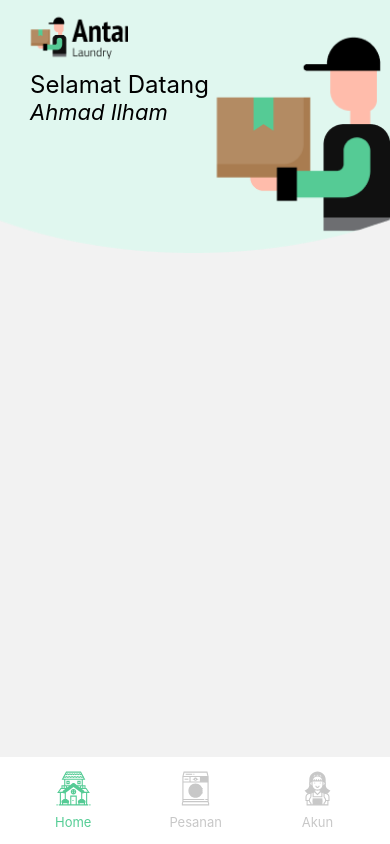
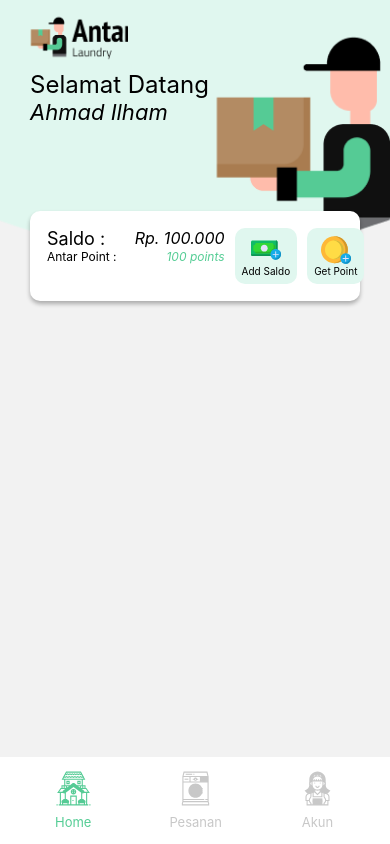
Before and after one commit to ahmadilham13/expo-mobile-apps, a React Native app: screen /Home in a window 390 px wide. Built offline with nearby package versions, Linux system fonts and the light colour scheme.

Commit message:
Add: saldo component

```diff
--- /dev/null
+++ b/src/assets/icon/addSaldo.jsx
@@ -0,0 +1,26 @@
+import Svg, { Path, Defs, ClipPath, G, Rect } from "react-native-svg"
+
+const addSaldo = () => {
+  return (
+    <Svg width="30" height="30" viewBox="0 0 30 30" fill="none" xmlns="http://www.w3.org/2000/svg">
+        <G clip-path="url(#clip0_1_174)">
+            <Path d="M25.0106 20.9171H1.51863C0.680008 20.9171 0 20.2373 0 19.3984V6.90926C0 6.07063 0.680008 5.39062 1.51863 5.39062H25.0106C25.8492 5.39062 26.5292 6.07063 26.5292 6.90926V19.3984C26.5292 20.2373 25.8492 20.9171 25.0106 20.9171Z" fill="#10BB67"/>
+            <Path d="M25.0106 5.39062H24.9433V17.6559C24.9433 18.5335 24.2319 19.2448 23.3542 19.2448H0V19.3984C0 20.2373 0.680008 20.9171 1.51863 20.9171H25.0106C25.8492 20.9171 26.5292 20.2373 26.5292 19.3984V6.90926C26.5292 6.07063 25.8492 5.39062 25.0106 5.39062Z" fill="#0D9653"/>
+            <Path d="M2.70621 10.1724C2.44803 10.2246 2.26355 10.451 2.26355 10.7142V15.3577C2.26355 15.6205 2.44872 15.8475 2.70621 15.8995C3.646 16.089 4.36629 16.87 4.47478 17.8267C4.50636 18.1064 4.74234 18.3165 5.02386 18.3165H21.5052C21.786 18.3165 22.0227 18.1059 22.0543 17.8267C22.1628 16.87 22.8831 16.089 23.8228 15.8995C24.081 15.8473 24.2655 15.6212 24.2655 15.3577V10.7142C24.2655 10.4514 24.0806 10.2246 23.8228 10.1724C22.949 9.99619 22.2607 9.30771 22.0843 8.43407C22.0323 8.17589 21.8059 7.99141 21.5427 7.99141H4.98633C4.72357 7.99141 4.49675 8.17635 4.44479 8.43407C4.26833 9.30771 3.58008 9.99619 2.70621 10.1724Z" fill="#32D736"/>
+            <Path d="M22.5996 9.46587V13.035C22.5996 13.616 22.2533 14.1401 21.7197 14.3701C21.1469 14.6171 20.6998 15.0973 20.4957 15.6878C20.295 16.2675 19.7413 16.6505 19.1279 16.6505H3.9679C4.25079 16.9872 4.42543 17.3952 4.47441 17.8269C4.50623 18.1066 4.7422 18.3165 5.0235 18.3165H21.5053C21.7861 18.3165 22.0228 18.1059 22.0544 17.8267C22.1629 16.87 22.8831 16.089 23.8229 15.8995C24.0811 15.8473 24.2656 15.6212 24.2656 15.3577V10.7142C24.2656 10.4514 24.0807 10.2246 23.8232 10.1724C23.3402 10.0749 22.914 9.82086 22.5996 9.46587Z" fill="#2AB52D"/>
+            <Path d="M16.6913 13.1538C16.6913 15.0465 15.1571 16.5804 13.2647 16.5804C11.372 16.5804 9.83807 15.0465 9.83807 13.1538C9.83807 11.2614 11.372 9.72725 13.2647 9.72725C15.1571 9.72725 16.6913 11.2614 16.6913 13.1538Z" fill="#E1E3FA"/>
+            <Path d="M30 19.3561C30 22.2814 27.6286 24.6529 24.7032 24.6529C21.7779 24.6529 19.4064 22.2814 19.4064 19.3561C19.4064 16.4307 21.7779 14.0593 24.7032 14.0593C27.6286 14.0593 30 16.4307 30 19.3561Z" fill="#17ACE8"/>
+            <Path d="M28.3996 15.5628C28.7793 16.3165 28.9938 17.1675 28.9938 18.0688C28.9938 21.1494 26.4965 23.6467 23.4159 23.6467C22.5146 23.6467 21.6634 23.4322 20.9099 23.0525C21.8721 24.0395 23.2159 24.6529 24.7032 24.6529C27.6285 24.6529 30 22.2814 30 19.3561C30 17.8688 29.3868 16.525 28.3996 15.5628Z" fill="#1391C4"/>
+            <Path d="M27.4427 18.9034H25.1559V16.6166C25.1559 16.3667 24.9532 16.1639 24.7032 16.1639C24.4533 16.1639 24.2505 16.3667 24.2505 16.6166V18.9034H21.964C21.7138 18.9034 21.5112 19.1059 21.5112 19.3561C21.5112 19.606 21.7138 19.8088 21.964 19.8088H24.2505V22.0953C24.2505 22.3455 24.4533 22.5481 24.7032 22.5481C24.9534 22.5481 25.1559 22.3455 25.1559 22.0953V19.8088H27.4427C27.6926 19.8088 27.8952 19.606 27.8952 19.3561C27.8952 19.1061 27.6926 18.9034 27.4427 18.9034Z" fill="#E1E3FA"/>
+        </G>
+        <Defs>
+            <ClipPath id="clip0_1_174">
+                <Rect width="30" height="30" fill="white"/>
+            </ClipPath>
+        </Defs>
+    </Svg>
+
+  )
+}
+
+export default addSaldo
--- /dev/null
+++ b/src/assets/icon/getPoint.jsx
@@ -0,0 +1,18 @@
+import Svg, { Path } from "react-native-svg"
+
+const getPoint = () => {
+  return (
+    <Svg width="30" height="30" viewBox="0 0 30 30" fill="none" xmlns="http://www.w3.org/2000/svg">
+        <Path d="M26.8659 14.7221C26.8659 22.1409 20.8518 28.155 13.4331 28.155C6.0141 28.155 0 22.1409 0 14.7221C0 7.30316 6.0141 1.28906 13.4331 1.28906C20.8518 1.28906 26.8659 7.30316 26.8659 14.7221Z" fill="#FEB836"/>
+        <Path d="M13.4331 1.28906C13.0209 1.28906 12.6116 1.30783 12.2088 1.34422C19.0544 1.96198 24.4206 7.71561 24.4206 14.7221C24.4206 21.7287 19.0538 27.4821 12.2081 28.1001C12.611 28.1362 13.0209 28.155 13.4331 28.155C20.8519 28.155 26.866 22.1409 26.866 14.7219C26.866 7.30316 20.8519 1.28906 13.4331 1.28906Z" fill="#D1972C"/>
+        <Path d="M22.8895 14.7221C22.8895 19.9448 18.6557 24.1786 13.433 24.1786C8.21042 24.1786 3.97656 19.9448 3.97656 14.7221C3.97656 9.49951 8.21042 5.26566 13.433 5.26566C18.6557 5.26566 22.8895 9.49951 22.8895 14.7221Z" fill="#FFDC45"/>
+        <Path d="M13.4331 5.26566C13.0186 5.26566 12.6091 5.29243 12.2088 5.34416C16.8539 5.94383 20.4442 9.91379 20.4442 14.7221C20.4442 19.5305 16.8434 23.4991 12.1982 24.0987C12.5986 24.1505 13.0186 24.1786 13.4331 24.1786C18.6557 24.1786 22.8895 19.9448 22.8895 14.7221C22.8895 9.49951 18.6557 5.26566 13.4331 5.26566Z" fill="#D6B93A"/>
+        <Path d="M30 23.448C30 26.3734 27.6286 28.7448 24.7032 28.7448C21.7779 28.7448 19.4064 26.3734 19.4064 23.448C19.4064 20.5227 21.7779 18.1512 24.7032 18.1512C27.6286 18.1512 30 20.5227 30 23.448Z" fill="#17ACE8"/>
+        <Path d="M27.8018 19.1517C28.4315 20.023 28.8027 21.0938 28.8027 22.251C28.8027 25.1763 26.4313 27.5478 23.5061 27.5478C22.3489 27.5478 21.278 27.1763 20.4069 26.5466C21.3689 27.878 22.9351 28.7448 24.7032 28.7448C27.6285 28.7448 30 26.3734 30 23.448C30 21.6799 29.1332 20.1139 27.8018 19.1517Z" fill="#1391C4"/>
+        <Path d="M27.4425 22.9955H25.1559V20.7088C25.1559 20.4588 24.9532 20.256 24.7032 20.256C24.453 20.256 24.2505 20.4588 24.2505 20.7088V22.9955H21.9637C21.7138 22.9955 21.5112 23.1981 21.5112 23.448C21.5112 23.6982 21.7138 23.9008 21.9637 23.9008H24.2505V26.1875C24.2505 26.4375 24.453 26.6402 24.7032 26.6402C24.9532 26.6402 25.1559 26.4375 25.1559 26.1875V23.9008H27.4425C27.6926 23.9008 27.8952 23.6982 27.8952 23.448C27.8954 23.1981 27.6926 22.9955 27.4425 22.9955Z" fill="#E1E3FA"/>
+    </Svg>
+
+  )
+}
+
+export default getPoint
--- a/src/assets/icon/index.jsx
+++ b/src/assets/icon/index.jsx
@@ -4,6 +4,8 @@ import IconPesanan from './pesanan.jsx'
 import IconPesananActive from './PesananActive.jsx'
 import IconAkun from './akun.jsx'
 import IconAkunActive from './akunActive.jsx'
+import IconAddSaldo from './addSaldo.jsx'
+import IconGetPoint from './getPoint.jsx'
 
 
-export {IconHome, IconHomeActive, IconPesanan, IconPesananActive, IconAkun, IconAkunActive}
+export {IconHome, IconHomeActive, IconPesanan, IconPesananActive, IconAkun, IconAkunActive, IconAddSaldo, IconGetPoint}
--- /dev/null
+++ b/src/components/ButtonIcon/index.jsx
@@ -0,0 +1,37 @@
+import { StyleSheet, Text, Touchable, TouchableOpacity, View } from 'react-native'
+import React from 'react'
+import {IconAddSaldo, IconGetPoint} from '../../assets'
+import { WARNA_SEKUNDER } from '../../utils/constans'
+
+const ButtonIcon = ({title}) => {
+    const Icon = () => {
+        if(title === 'Add Saldo') return <IconAddSaldo />
+        if(title === 'Get Point') return <IconGetPoint />
+
+        return <IconAddSaldo />
+    }
+  return (
+    <TouchableOpacity>
+        <View style={styles.icon}>
+            <Icon />
+            <Text style={styles.text}>{title}</Text>
+        </View>
+    </TouchableOpacity>
+  )
+}
+
+export default ButtonIcon
+
+const styles = StyleSheet.create({
+    icon: {
+        backgroundColor: WARNA_SEKUNDER,
+        padding: 7,
+        borderRadius: 10,
+        alignItems: 'center',
+        justifyContent: 'center'
+    },
+    text: {
+        fontSize: 10,
+        textAlign: 'center'
+    }
+})
--- /dev/null
+++ b/src/components/Gap/index.jsx
@@ -0,0 +1,12 @@
+import { StyleSheet, Text, View } from 'react-native'
+import React from 'react'
+
+const Gap = ({width, height}) => {
+  return (
+    <View style={{height: height, width: width}}/>
+  )
+}
+
+export default Gap
+
+const styles = StyleSheet.create({})
--- /dev/null
+++ b/src/components/Saldo/index.jsx
@@ -0,0 +1,80 @@
+import { Dimensions, StyleSheet, Text, View } from 'react-native'
+import React from 'react'
+import { WARNA_UTAMA } from '../../utils/constans'
+import ButtonIcon from '../ButtonIcon'
+import Gap from '../Gap'
+
+const Saldo = () => {
+  return (
+    <View style={styles.container}>
+        <View style={styles.informasiSaldo}>
+            <View style={styles.text}>
+                <Text style={styles.labelSaldo}>Saldo :</Text>
+                <Text style={styles.valueSaldo}>Rp. 100.000</Text>
+            </View>
+            <View style={styles.text}>
+                <Text style={styles.labelPoint}>Antar Point :</Text>
+                <Text style={styles.valuePoint}>100 points</Text>
+            </View>
+        </View>
+        <View style={styles.buttonAksi}>
+            <ButtonIcon title="Add Saldo" />
+            <Gap width={10}/>
+            <ButtonIcon title="Get Point"/>
+        </View>
+    </View>
+  )
+}
+
+export default Saldo
+
+const windowWidth = Dimensions.get('window').width
+const windowHeight = Dimensions.get('window').height
+
+const styles = StyleSheet.create({
+    container: {
+        backgroundColor: 'white',
+        padding: 17,
+        marginHorizontal: 30,
+        borderRadius: 10,
+        shadowColor: '#000',
+        shadowOffset: {
+            width: 0,
+            height: 3,
+        },
+        shadowOpacity: 0.29,
+        shadowRadius: 4.65,
+
+        elevation: 7,
+        marginTop: -windowHeight*0.05,
+        flexDirection: 'row'
+    },
+    text: {
+        flexDirection: 'row',
+        justifyContent: 'space-between'
+    },
+    informasiSaldo: {
+        width: '60%'
+    },
+    labelSaldo: {
+        fontSize: 18
+    },
+    valueSaldo: {
+        fontSize: 16,
+        fontStyle: 'italic'
+    },
+    labelPoint: {
+        fontSize: 12
+    },
+    valuePoint: {
+        fontSize: 12,
+        fontStyle: 'italic',
+        color: WARNA_UTAMA
+    },
+    buttonAksi: {
+        flex: 1,
+        flexDirection: 'row',
+        marginLeft: 10,
+        justifyContent: 'space-between'
+    }
+})
--- a/src/components/index.jsx
+++ b/src/components/index.jsx
@@ -1,3 +1,4 @@
 import BottomNavigator from "./BottomNavigatior";
+import Saldo from './Saldo'
 
-export {BottomNavigator}
+export {BottomNavigator, Saldo}
--- a/src/pages/Home/index.jsx
+++ b/src/pages/Home/index.jsx
@@ -1,6 +1,7 @@
 import { Dimensions, Image, ImageBackground, StyleSheet, Text, View } from 'react-native'
 import React from 'react'
 import {ImageHeader, Logo} from '../../assets/images'
+import { Saldo } from '../../components'
 
 const Home = () => {
   return (
@@ -12,6 +13,7 @@ const Home = () => {
           <Text style={styles.username}>Ahmad Ilham</Text>
         </View>
       </ImageBackground>
+      <Saldo />
     </View>
   )
 }
--- a/src/utils/constans.js
+++ b/src/utils/constans.js
@@ -1,2 +1,3 @@
 export const WARNA_UTAMA = '#55CD95'
 export const WARNA_DISABLE = '#C8C8C8'
+export const WARNA_SEKUNDER = '#E0F7EF'
```
